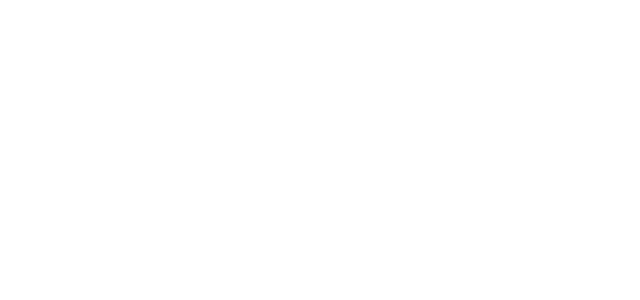
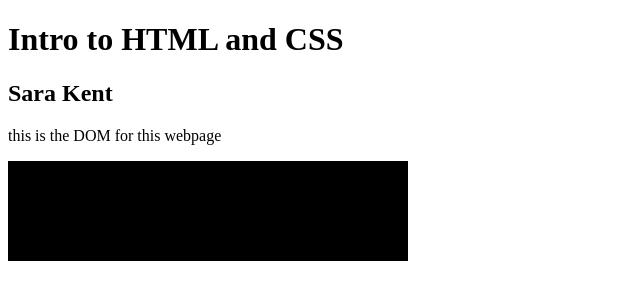
Before and after one commit to DS4200-S23-Class/ic-02-sara-kent, a plain HTML site: page index.html in a window 1280 px wide. Shown: the whole page, without its empty margins (0-640 px from the left). Drawn offline with Linux system fonts and the light colour scheme.

Commit message:
part 3 done

```diff
--- a/index.html
+++ b/index.html
@@ -3,11 +3,33 @@
 
 <head>
     <meta charset=utf-8/>
+
+    <title>ic-02</title>
+
 </head>
 
 
 <body>
 
+    <h1>Intro to HTML and CSS</h1>
+
+    <h2>Sara Kent</h2>
+
+    <div id="div1" class="container">
+
+        <p id="p1">
+            this is the DOM for this webpage
+        </p>
+
+    </div>
+
+    <div id="div2" class="container">
+
+        <svg width="400" height="100">
+            <rect width="400" height="100" />
+
+        </svg>
+    </div>
 
 </body>
 
```
Also changed, not shown: 1 other file.
